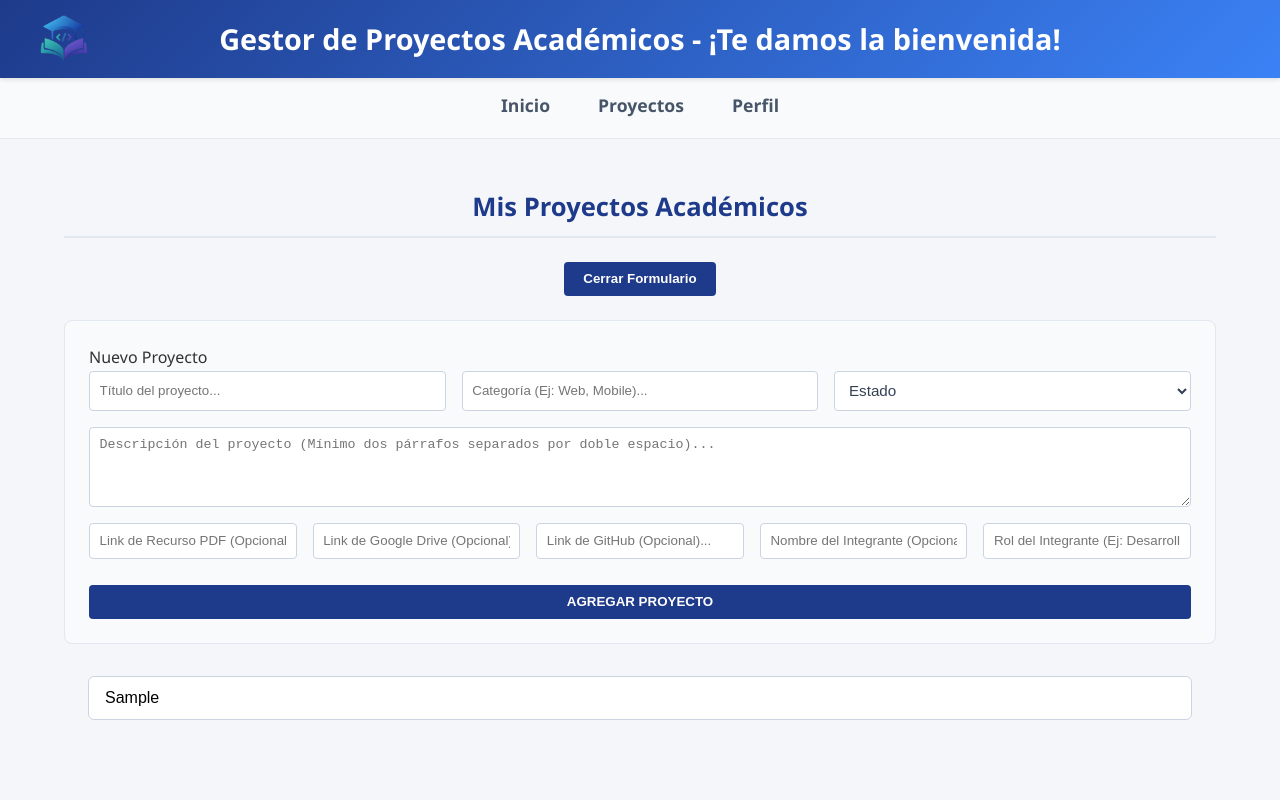
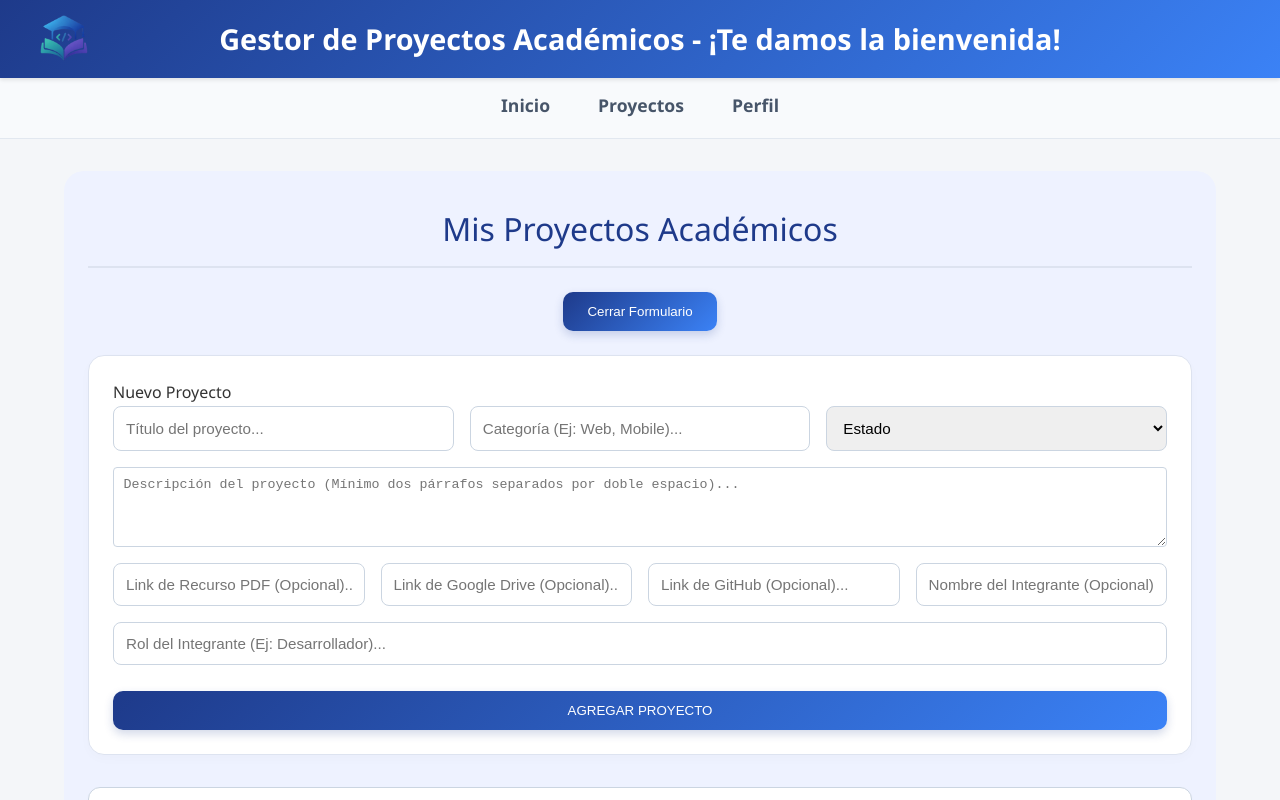
Before and after one commit to milimartinez777/pv_tp3_grupo6, a React (Vite) app: page /proyectos in a window 1280 px wide. Both pictures are taken after typing "Sample" into the empty fields and a click on the button "Agregar Nuevo Proyecto". Shown: the top 800 px of the page. Built offline with nearby package versions, Linux system fonts and the light colour scheme.

Commit message:
Actualizacion de estilos para pagina Proyectos, ademas de correcciones minimas en varias secciones.

```diff
--- a/src/components/Nav.jsx
+++ b/src/components/Nav.jsx
@@ -6,7 +6,7 @@ const Nav = () => {
   return (
     <nav>
       <ul className="navLista">
-        <Link to="/dashboard">Inicio</Link>
+        <Link to="/">Inicio</Link>
         <Link to="/proyectos">Proyectos</Link>
         <Link to="/perfil">Perfil</Link>
       </ul>
--- a/src/css/ListasProyectos.css
+++ b/src/css/ListasProyectos.css
@@ -1,13 +1,17 @@
 .contenedor-proyectos {
-  padding: 1rem 0;
+  padding: 2rem 1.5rem;
+  background-color: #eef2ff;
+  min-height: 100vh;
+  border-radius: 20px;
 }
 
 .contenedor-proyectos h2 {
   color: #1e3a8a;
   margin-bottom: 1.5rem;
-  font-size: 1.6rem;
-  border-bottom: 2px solid #e2e8f0;
-  padding-bottom: 0.5rem;
+  font-size: 2rem;
+  font-weight: 500;
+  border-bottom: 2px solid #dde3f0;
+  padding-bottom: 0.75rem;
   text-align: center;
 }
 
@@ -22,18 +26,23 @@
 .tarjeta-proyecto {
   background-color: #ffffff;
   border: 1px solid #e2e8f0;
-  border-radius: 8px;
+  border-radius: 16px;
   overflow: hidden;
-  box-shadow: 0 4px 6px -1px rgba(0, 0, 0, 0.05);
+  box-shadow: 0 4px 12px  rgba(0, 0, 0, 0.05);
   display: flex;
   flex-direction: column;
+  transition: transform 0.3s ease, box-shadow 0.3s ease;
+}
+.tarjeta-proyecto:hover {
+  transform: translateY(-5px);
+  box-shadow: 0 12px 24px rgba(30, 58, 138, 0.08);
 }
 
 /*encabezado titulo*/
 .tarjeta-encabezado {
   background-color: #f8fafc;
-  padding: 1rem;
-  border-bottom: 1px solid #e2e8f0;
+  padding: 1.2rem;
+  border-bottom: 1px solid #dde3f0;
   display: flex;
   justify-content: space-between;
   align-items: flex-start;
@@ -41,17 +50,18 @@
 }
 
 .tarjeta-encabezado h3 {
-  font-size: 1.1rem;
+  font-size: 1.15rem;
   color: #1e293b;
   margin: 0;
+  font-weight: 600;
 }
 
 /* etiquetas de estado básicas*/
 .estado-etiqueta {
   font-size: 0.75rem;
   font-weight: bold;
-  padding: 0.25rem 0.5rem;
-  border-radius: 4px;
+  padding: 0.25rem 0.6rem;
+  border-radius: 6px;
   text-transform: uppercase;
   white-space: nowrap;
 }
@@ -59,87 +69,64 @@
 /*colores según lógica de clases*/
 .activo {
   background-color: #fef3c7;
-  color: #d97706; /*naranja/Amarillo para En progreso / Planificación*/
+  color: #d97706;
+  border: 0.5px solid #fde68a;
 }
 
 .finalizado {
   background-color: #dcfce7;
-  color: #15803d; /*verde para Terminado*/
+  color: #15803d;
+  border: 0.5px solid #bbf7d0;
 }
 
 /*cuerpo de la tarjeta*/
 .tarjeta-cuerpo {
-  padding: 1rem;
+  padding: 1.2rem;
   font-size: 0.95rem;
   color: #475569;
+  line-height: 1.5;
 }
-
-
-.btn-eliminar {
-  background-color: #faf5f5;
-  color: #2c3539;
-  border: 1px solid #ef9a9a;
-  padding: 8px 18px;
-  margin-left: 6px;
-  margin-right: 6px;
-
-  border-radius: 6px;
-  cursor: pointer;
-  display: inline-block;
-  width: auto;
-  transition: all 0.2s ease;
-}
-
-.btn-eliminar:hover {
-  background-color: #ef4444;
-  color: #ffffff;
-  border-color: #ef4444;
-}
-/* espacio entre el título y el buscador*/
-.seccion-busqueda {
+.seccion-busqueda{
   width: 100%;
   max-width: 100%;
   margin-top: 1rem;
   margin-bottom: 2rem;
-  padding-left: 1.5rem;
-  padding-right: 1.5rem;
   box-sizing: border-box;
 }
-/*para la input de texto */
 .seccion-busqueda input {
   width: 100%;
   box-sizing: border-box;
-  padding: 0.75rem 1rem;
+  padding: 0.85rem 1.2rem;
   font-size: 1rem;
   border: 1px solid #cbd5e1;
-  border-radius: 6px;
+  border-radius: 12px;
   outline: none;
   background-color: #ffffff;
-  transition: border-color 0.2s ease;
+  transition: all 0.2s ease;
+  box-shadow: 0 2px 4px rgba(0, 0, 0, 0.02);
 }
 
-/*efecto para cuando se hace click adentro para escribir */
 .seccion-busqueda input:focus {
-  border-color: #1e3a8a;
-  box-shadow: 0 0 0 3px rgba(30, 58, 138, 0.1);
+  border-color: #3b82f6;
+  box-shadow: 0 0 0 3px rgba(59, 130, 246, 0.15);
 }
 
 
-
-/*estilo para guardar nuevo proyecto*/
 .formulario-alta {
-  background-color: #f8fafc;
+  background-color: #ffffff;
   padding: 1.5rem;
-  border-radius: 8px;
-  border: 1px solid #e2e8f0;
+  border-radius: 16px;
+  border: 1px solid #dde3f0;
   margin-bottom: 2rem;
+  box-shadow: 0 4px 12px rgba(0,0,0,0.02);
 }
 
 .formulario-alta h3 {
   margin-top: 0;
-  margin-bottom: 1rem;
+  margin-bottom: 1.2rem;
   color: #1e3a8a;
-  font-size: 1.2rem;
+  font-size: 1.25rem;
+  font-weight: 600;
 }
 
 .grupo-input {
@@ -148,72 +135,72 @@
   flex-wrap: wrap;
 }
 
-.grupo-input input {
+.grupo-input input, .grupo-input .select-estado {
   flex: 1;
   min-width: 200px;
-  padding: 0.6rem;
+  padding: 0.75rem;
   border: 1px solid #cbd5e1;
-  border-radius: 4px;
+  border-radius: 8px;
+  font-size: 0.95rem;
+  outline: none;
 }
 
-.grupo-input .select-estado {
-  flex: 1;
-  min-width: 200px;
-  padding: 0.6rem;
-  border: 1px solid #cbd5e1;
-  border-radius: 4px;
-  background-color: #ffffff;
-  color: #334155;
-  font-size: 0.95rem;
-  outline: none;
-  cursor: pointer;
-  }
-
-.grupo-input .select-estado:focus {
-  border-color: #1e3a8a;
-  box-shadow: 0 0 0 3px rgba(30, 56, 138, 0.1);
+.grupo-input input:focus, .grupo-input .select-estado:focus {
+  border-color: #3b82f6;
+  box-shadow: 0 0 0 3px rgba(59, 130, 246, 0.15);
 }
 
+
 .btn-guardar {
-  background-color: #1e3a8a;
+  background: linear-gradient(135deg, #1e3a8a, #3b82f6);
   color: white;
   border: none;
-  padding: 0.6rem 1.2rem;
-  border-radius: 4px;
+  padding: 0.75rem 1.5rem;
+  border-radius: 10px;
   cursor: pointer;
-  font-weight: bold;
+  font-weight: 500;
+  box-shadow: 0 4px 10px rgba(30, 58, 138, 0.2);
+  transition: transform 0.2s ease, opacity 0.2s ease;
 }
 
 .btn-guardar:hover {
-  background-color: #1e3a8a;
-}
-
-.tarjeta-acciones {
-  display: flex;
-  gap: 10px;
-  margin-top: 1rem;
+  transform: translateY(-1px);
+  opacity: 0.95;
 }
 
 .btn-detalle {
-  background-color: #007bff;
+  background: linear-gradient(135deg, #1e3a8a, #3b82f6);
   color: white;
-  border: 1px solid #007bff;
-
-
-  padding: 8px 18px;
-  margin-left: 6px;
-  margin-right: 6px;
-
-  border-radius: 6px;
+  border: none;
+  padding: 9px 20px;
+  border-radius: 10px;
   cursor: pointer;
-  display: inline-block;
   font-weight: 500;
-  transition: background-color 0.2s ease;
+  box-shadow: 0 4px 10px rgba(30, 58, 138, 0.15);
+  transition: all 0.2s ease;
 }
 
 .btn-detalle:hover {
-  background-color: #0056b3;
-  border-color: #0056b3;
+  transform: translateY(-2px);
+  box-shadow: 0 6px 14px rgba(30, 58, 138, 0.25);
+}
+
+.btn-eliminar {
+  background-color: #fff5f5;
+  color: #c53030;
+  border: 1px solid #feb2b2;
+  padding: 9px 20px;
+  border-radius: 10px;
+  cursor: pointer;
+  font-weight: 500;
+  transition: all 0.2s ease;
+}
+
+.btn-eliminar:hover {
+  background-color: #ef4444;
+  color: #ffffff;
+  border-color: #ef4444;
+  transform: translateY(-2px);
 }
 
 .tarjeta-acciones {
--- a/src/css/proyectoCardMui.css
+++ b/src/css/proyectoCardMui.css
@@ -1,4 +1,3 @@
-/* Estilos para la tarjeta Material UI modular */
 .tarjeta-mui {
   border-radius: 12px !important;
   margin-bottom: 15px !important;
```
